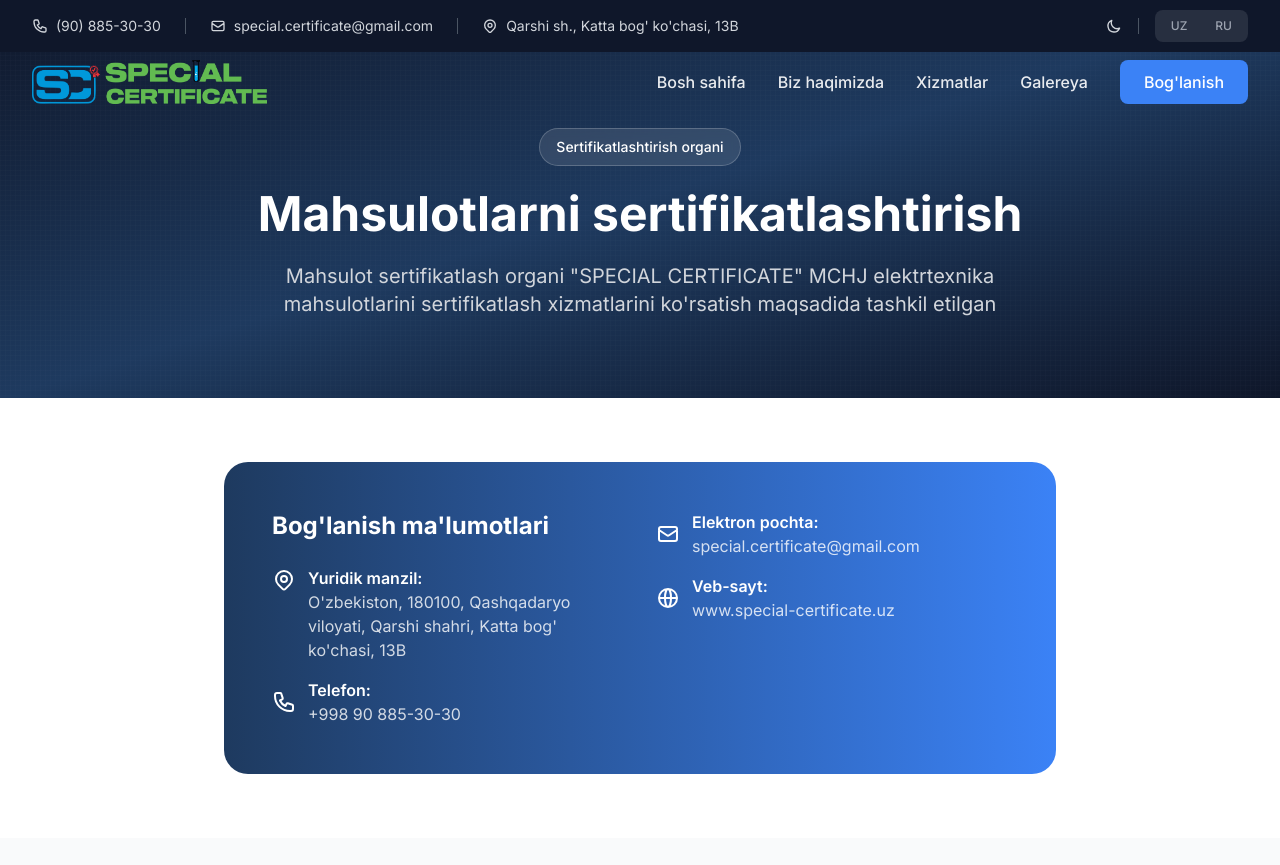
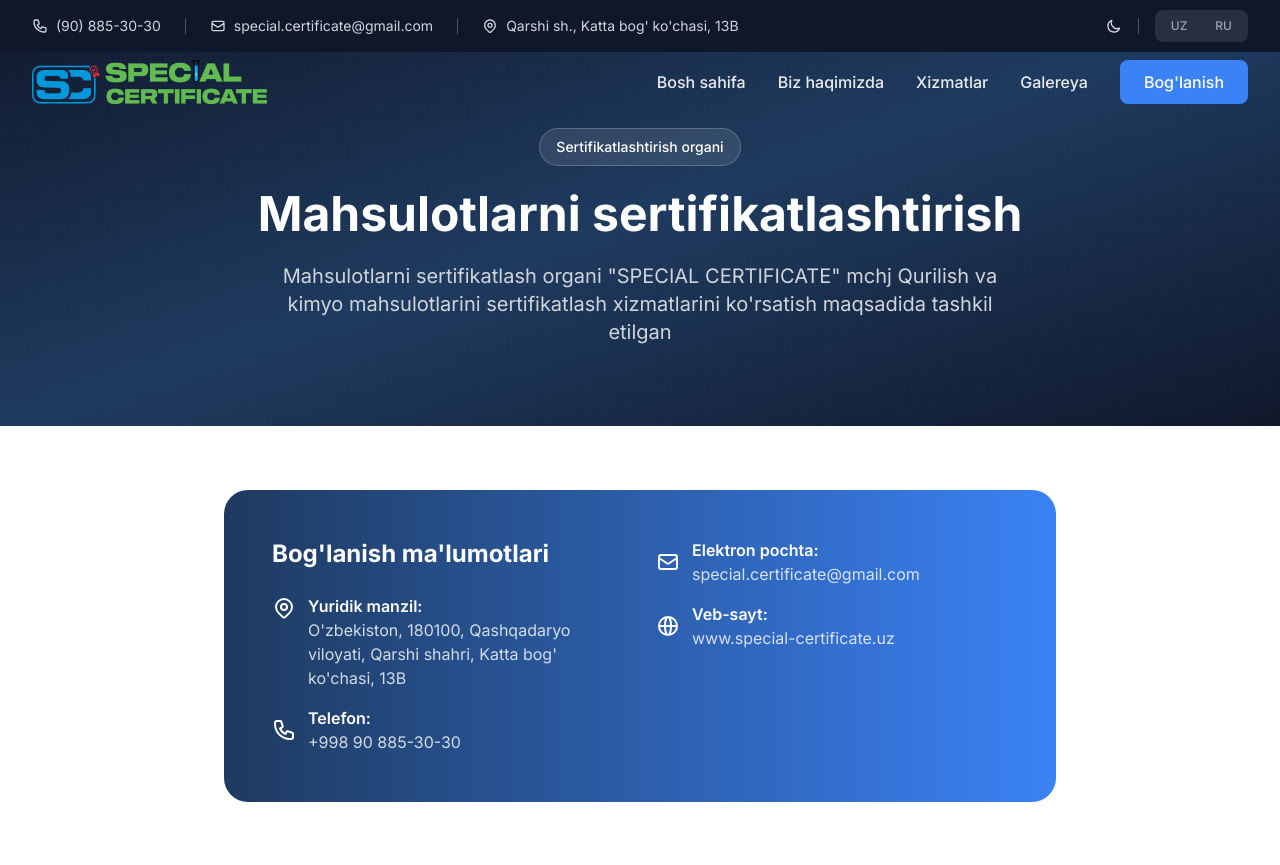
Before and after one commit to AsliddinWeb/special-certificate.uz2, a Django app: a page that uses templates/core/certification-body.html in a window 1280 px wide. Shown: the top 865 px of the page. Run offline with Django 5.2, Linux system fonts and the light colour scheme; some libraries are stand-ins or nearby versions.

Commit message:
certification-body: matn xatosi tuzatildi (elektrtexnika → qurilish va kimyo)
Co-Authored-By: Claude Opus 4.7 (1M context) <noreply@anthropic.com>

```diff
--- a/templates/core/certification-body.html
+++ b/templates/core/certification-body.html
@@ -21,7 +21,7 @@
             {% trans "Mahsulotlarni sertifikatlashtirish" %}
         </h1>
         <p class="text-xl text-gray-300 max-w-3xl mx-auto" data-aos="fade-up" data-aos-delay="200">
-            {% blocktrans %}Mahsulot sertifikatlash organi "SPECIAL CERTIFICATE" MCHJ elektrtexnika mahsulotlarini sertifikatlash xizmatlarini ko'rsatish maqsadida tashkil etilgan{% endblocktrans %}
+            {% blocktrans %}Mahsulotlarni sertifikatlash organi "SPECIAL CERTIFICATE" mchj Qurilish va kimyo mahsulotlarini sertifikatlash xizmatlarini ko'rsatish maqsadida tashkil etilgan{% endblocktrans %}
         </p>
     </div>
 </section>
```
Also changed, not shown: locale/ru/LC_MESSAGES/django.po, 1 other file.
